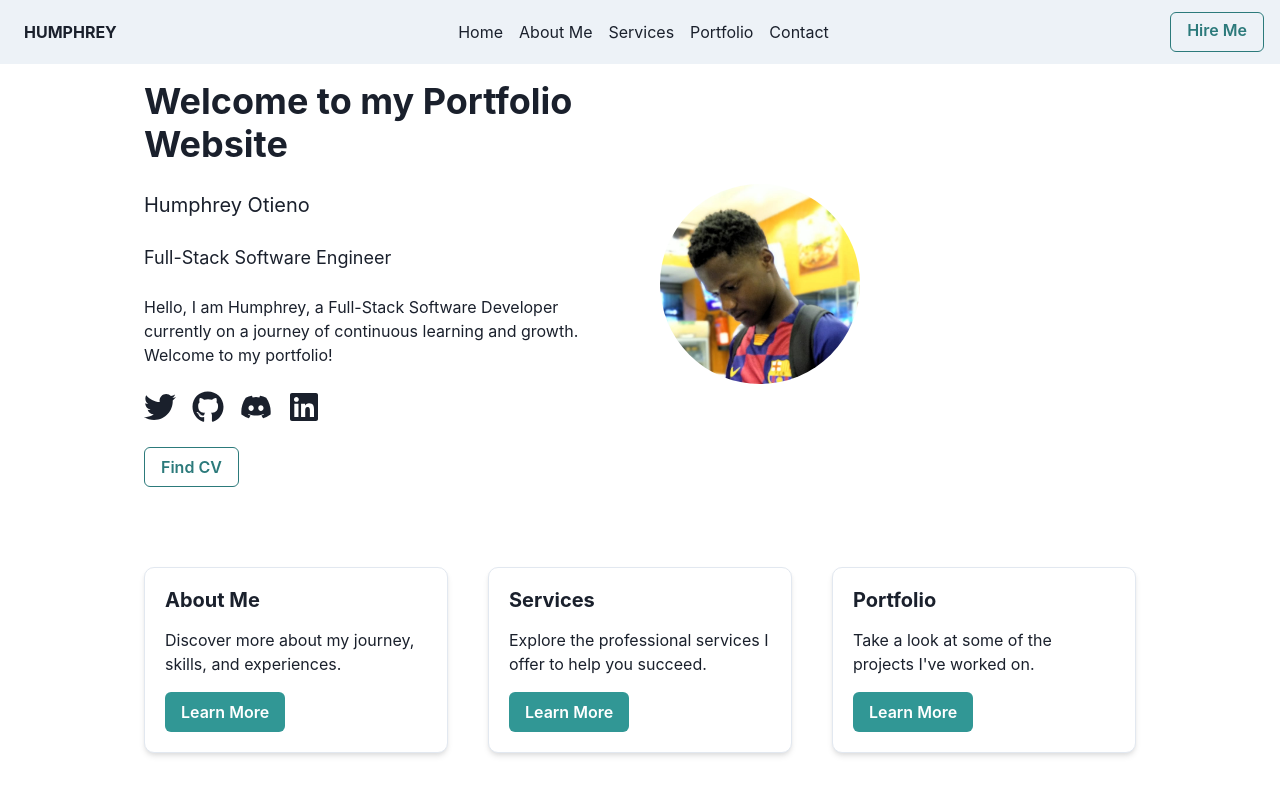
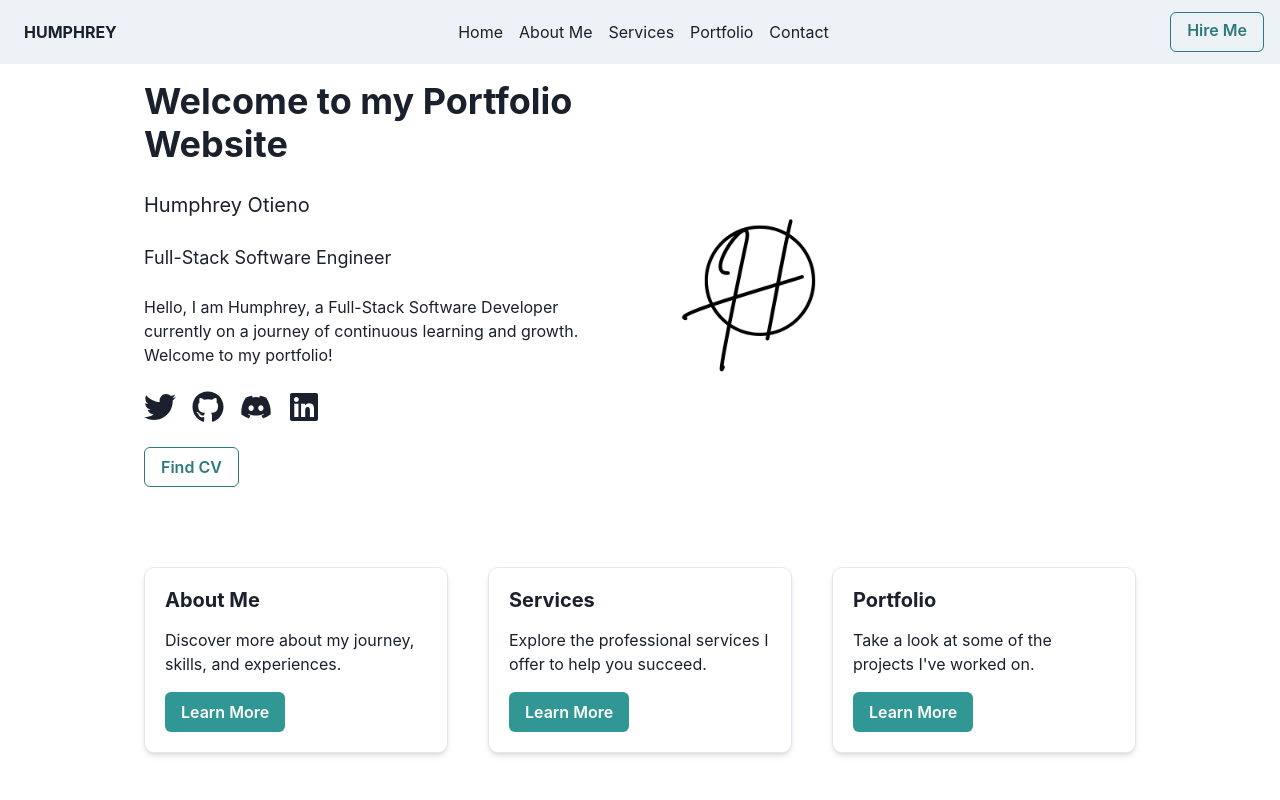
Before and after one commit to humphreyotieno1/Humphrey-Portfolio, a React (Vite) app in the folder client/: page / in a window 1280 px wide. Shown: the top 800 px of the page. Built offline with nearby package versions, Linux system fonts and the light colour scheme.

Commit message:
Updating logos

```diff
--- a/client/index.html
+++ b/client/index.html
@@ -2,7 +2,7 @@
 <html lang="en">
   <head>
     <meta charset="UTF-8" />
-    <link rel="icon" type="image/svg+xml" href="/vite.svg" />
+    <link rel="icon" type="image/svg+xml" href="/humlogo.png" />
     <meta name="viewport" content="width=device-width, initial-scale=1.0" />
     <title>Dev Humphrey</title>
   </head>
--- a/client/src/components/Home.jsx
+++ b/client/src/components/Home.jsx
@@ -39,7 +39,7 @@ const Home = () => {
             </VStack>
           </Box>
           <Box flex="1">
-            <Image src="/hum.jpg" alt="Humphrey Otieno" borderRadius="full" boxSize="200px" />
+            <Image src="/humlogo.png" alt="Humphrey Otieno" borderRadius="full" boxSize="200px" />
           </Box>
           <Box flex="1" display={{ base: 'block', md: 'none' }}>
             <VStack spacing={6} alignItems="flex-start">
```
Also changed, not shown: client/public/humlogo.png (added).
